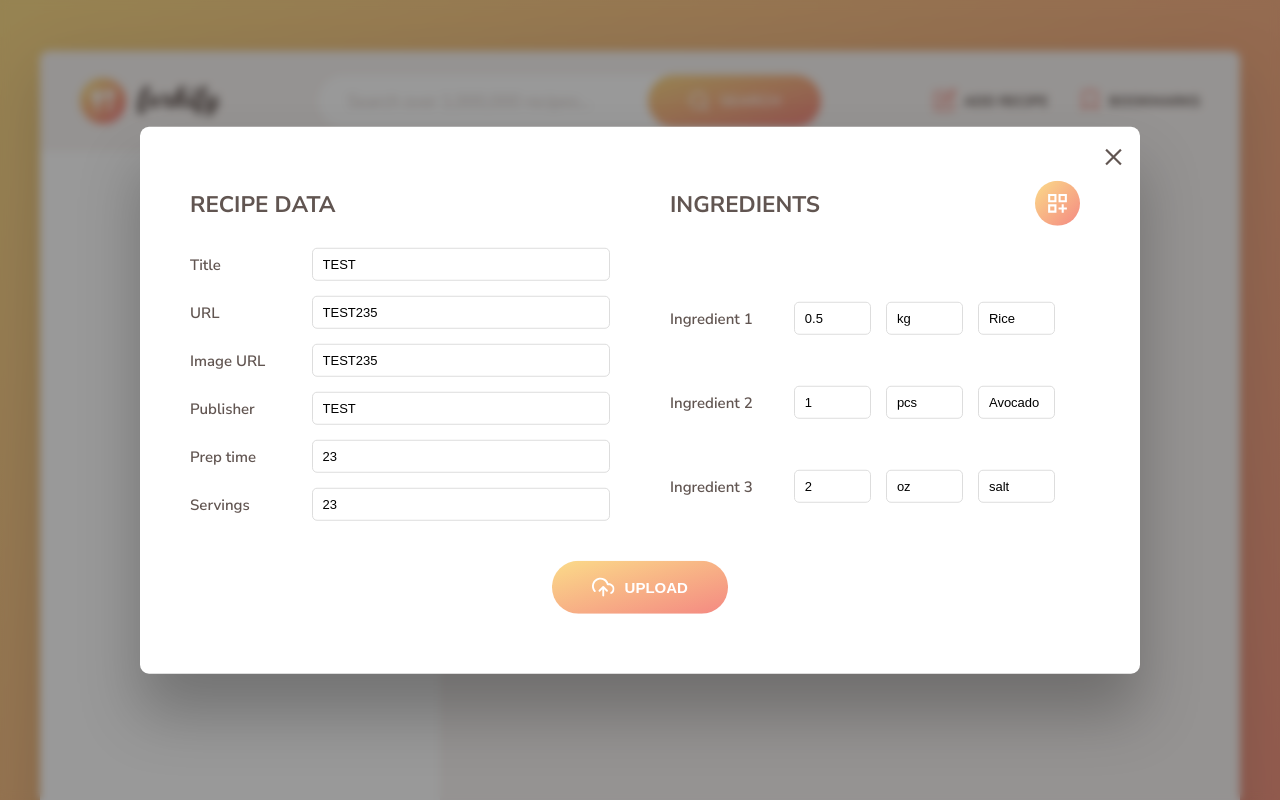
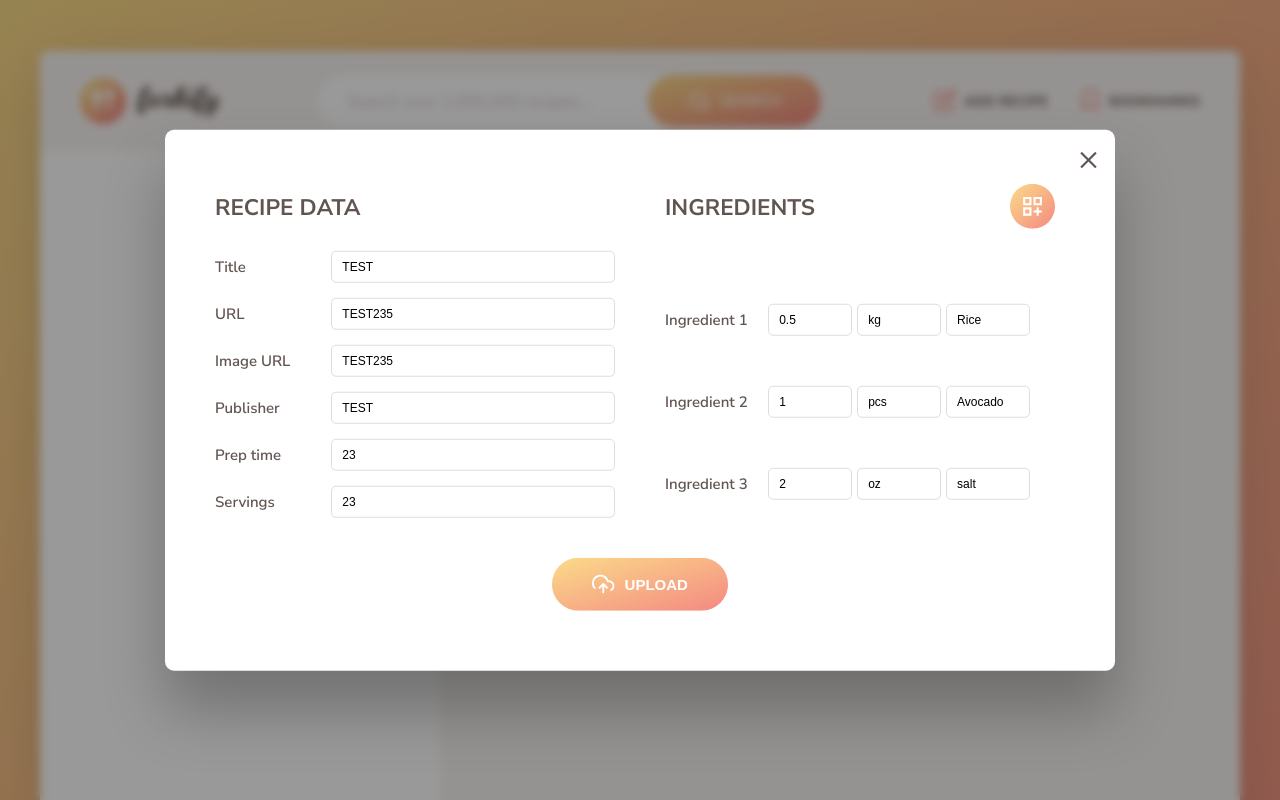
Before and after one commit to tsindiaikinal/forkify, a website built with Parcel: page index.html in a window 1280 px wide. Both pictures are taken after a click on the button "ADD RECIPE". Shown: the top 800 px of the page. Built offline with nearby package versions, Linux system fonts and the light colour scheme.

Commit message:
[scss] the size of the pop-up window for adding a recipe has been changed

```diff
--- a/src/sass/_upload.scss
+++ b/src/sass/_upload.scss
@@ -6,7 +6,7 @@
   }
 
   & input {
-    font-size: 1.3rem;
+    font-size: 1.2rem;
     padding: 0.8rem 1rem;
     border: 1px solid #ddd;
     border-radius: 0.5rem;
@@ -35,7 +35,7 @@
   top: 50%;
   left: 50%;
   transform: translate(-50%, -50%);
-  width: 100rem;
+  width: 95rem;
   background-color: white;
   border-radius: 9px;
 
@@ -86,7 +86,7 @@
 .upload {
   display: grid;
   grid-template-columns: 1fr 1fr;
-  gap: 4rem 6rem;
+  gap: 4rem 5rem;
 
   &__column {
     display: grid;
@@ -111,7 +111,7 @@
     width: 100%;
     display: flex;
     align-items: center;
-    gap: 1.5rem;
+    gap: 0.5rem;
 
     & label {
       width: 30%;
@@ -122,15 +122,15 @@
   }
 
   &__ingredients-wrapper {
-    width: 72%;
+    width: 80%;
     display: flex;
     justify-content: space-between;
     position: relative;
-    gap: 1.5rem;
+    gap: 0.5rem;
     @extend %form-elements;
 
     & input {
-      width: 30%;
+      width: 35%;
     }
   }
 
@@ -157,19 +157,3 @@
     cursor: pointer;
   }
 }
-
-::-webkit-scrollbar {
-  width: 6px;
-}
-
-/* Track */
-::-webkit-scrollbar-track {
-  box-shadow: inset 0 0 5px rgb(219, 211, 211);
-  border-radius: 10px;
-}
-
-/* Handle */
-::-webkit-scrollbar-thumb {
-  background: #F8B586;
-  border-radius: 10px;
-}
```
